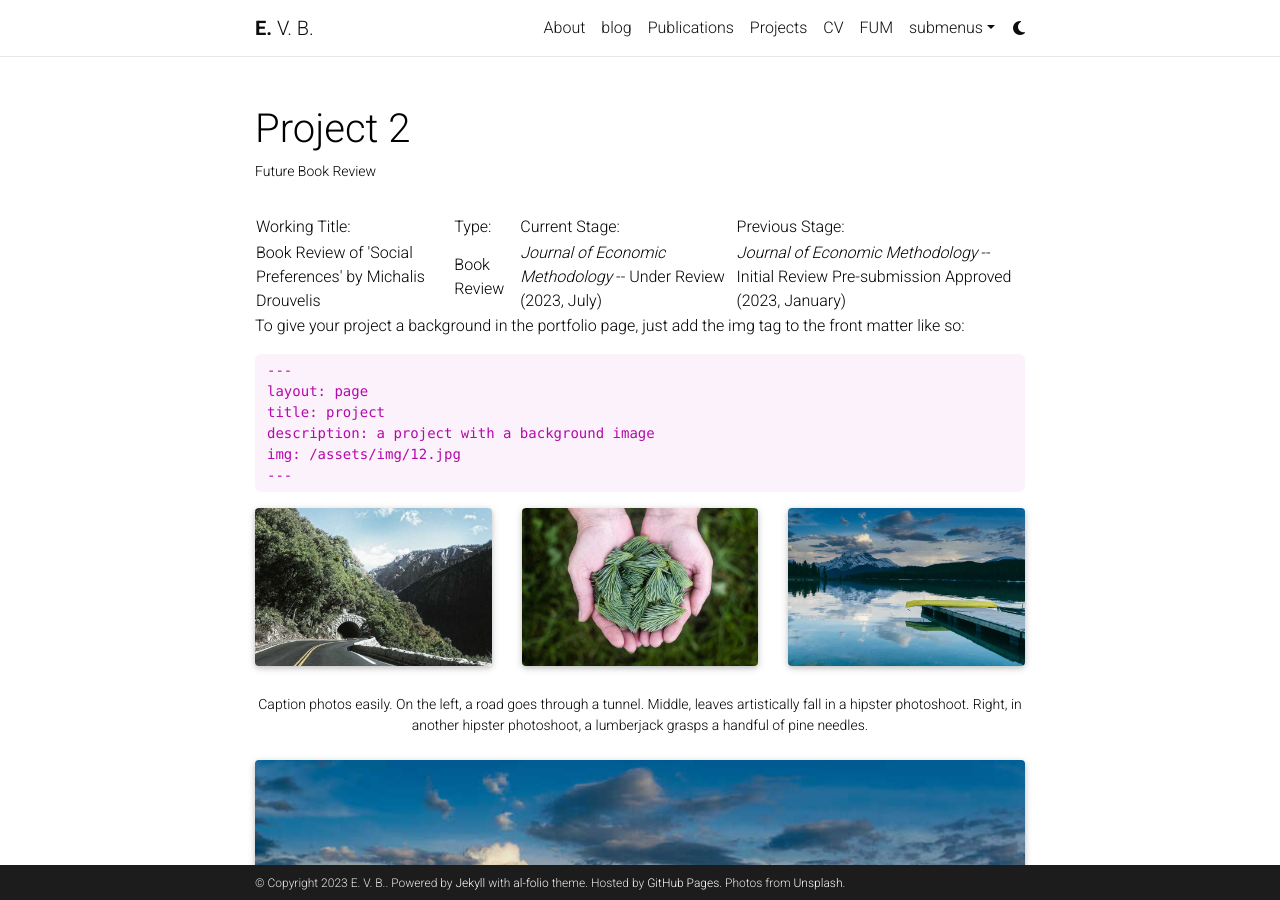
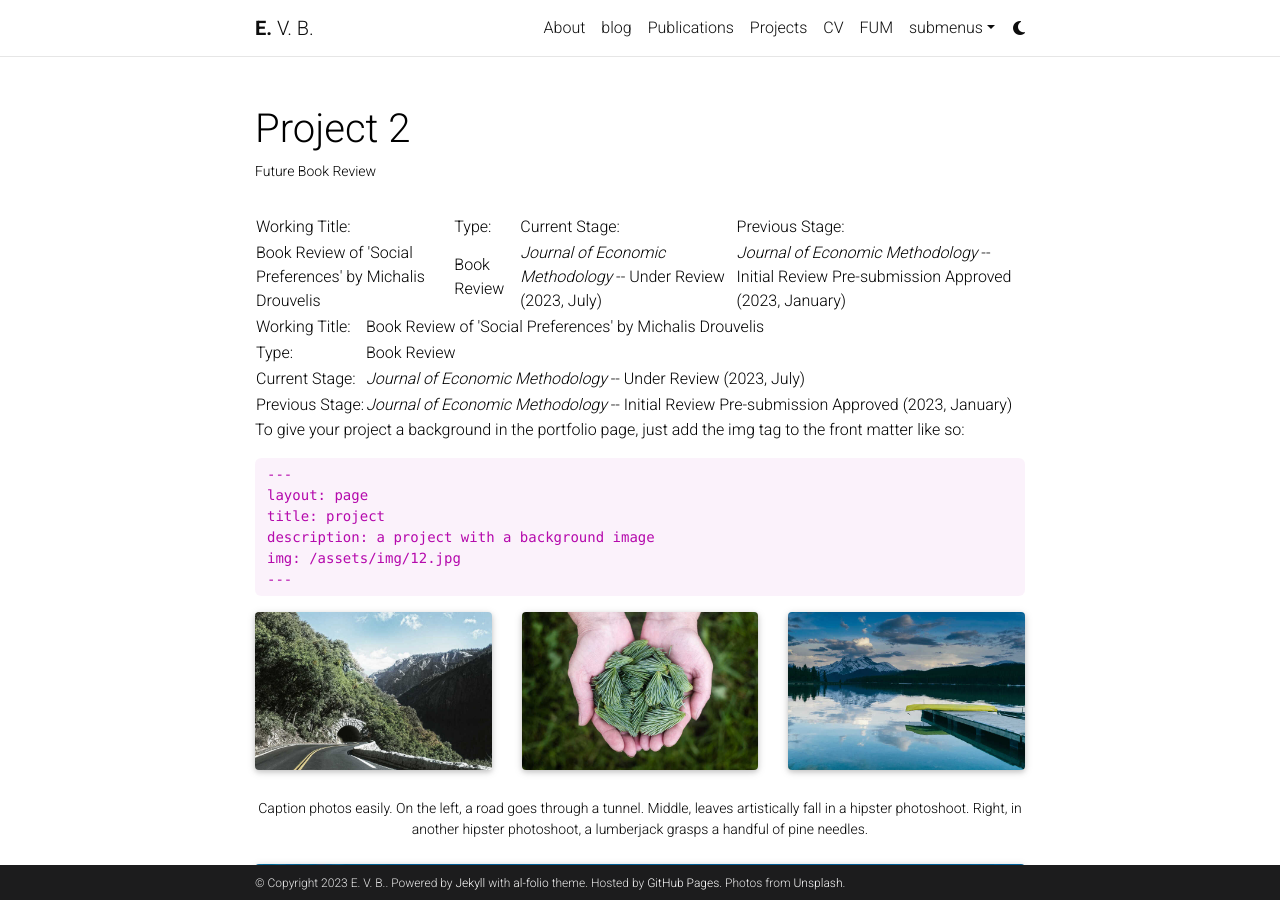
Before and after one commit to egorbronnikov/egorbronnikov.github.io, a Jekyll site: the page built from _projects/2_project.md, in a window 1280 px wide and 900 px high. Built offline with Jekyll 4.4.1, drawn with Linux system fonts in a browser that asks for light colours; comment, search, counter and statistics services are not loaded; a style sheet for code colours, icons or effects is not loaded.

Commit message:
Update 2_project.md

```diff
--- a/_projects/2_project.md
+++ b/_projects/2_project.md
@@ -21,6 +21,25 @@
   </tr>
 </table>
 
+
+<table>
+  <tr>
+    <td>Working Title:</td>
+    <td>Book Review of 'Social Preferences' by Michalis Drouvelis</td>
+  </tr>
+  <tr>
+    <td>Type:</td>
+    <td>Book Review</td>
+  </tr>
+  <tr>
+    <td>Current Stage:</td>
+    <td><i>Journal of Economic Methodology</i> -- Under Review (2023, July)</td>
+  </tr>
+  <tr>
+    <td>Previous Stage:</td>
+    <td><i>Journal of Economic Methodology</i> -- Initial Review Pre-submission Approved (2023, January)</td>
+  </tr>
+</table>
 
 To give your project a background in the portfolio page, just add the img tag to the front matter like so:
 
```
